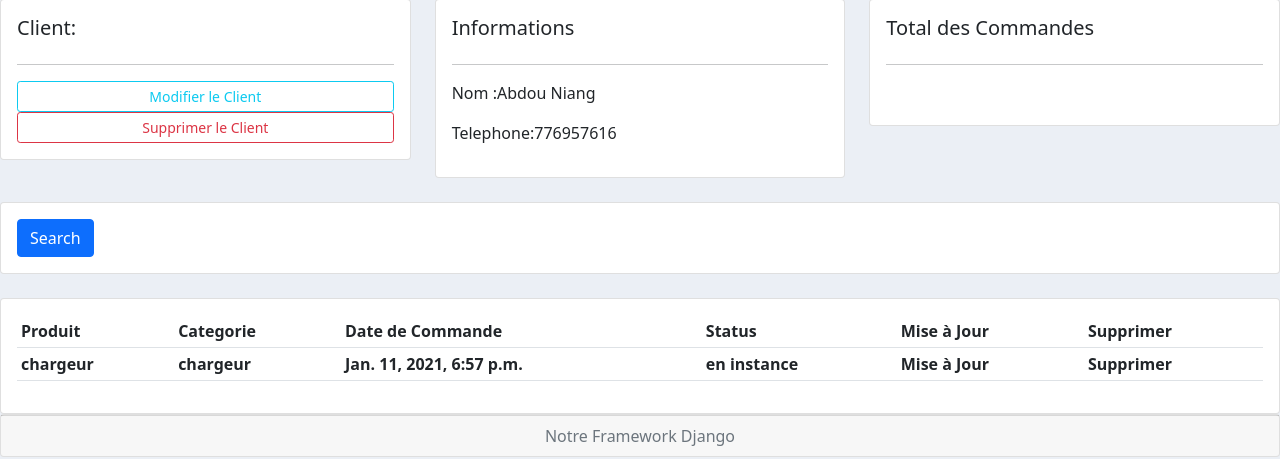
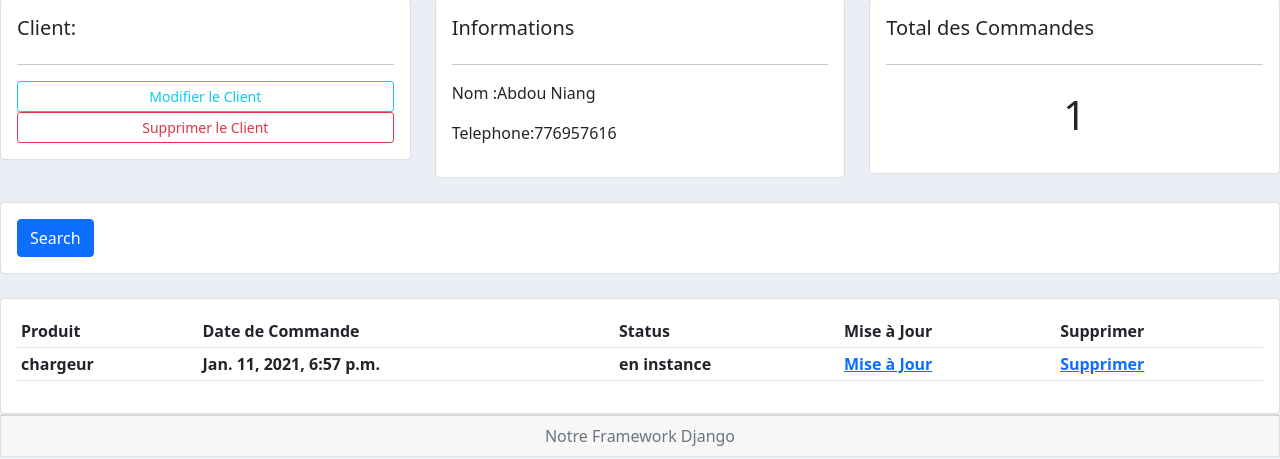
Before and after one commit to abdou70/Application_Django, a Django app: page /client/1 in a window 1280 px wide. Shown: the part 341-800 px from the top of the page. Run offline with Django 3.2, Linux system fonts and the light colour scheme; data comes from the database, SQL or seed files in the repository; lists and menus that the app fills with data are empty.

Commit message:
troisieme_commit

```diff
--- a/client/views.py
+++ b/client/views.py
@@ -8,5 +8,6 @@ from .models import Client
 def list_client(request,pk):
     client=Client.objects.get(id=pk)
     commande=client.commande_set.all()
-    context={'client':client,'commande':commande}
+    commande_total=commande.count()
+    context={'client':client,'commande':commande,'commande_total':commande_total}
     return render(request,'client/list_client.html',context)
--- a/templates/client/list_client.html
+++ b/templates/client/list_client.html
@@ -28,7 +28,7 @@
 		<div class="card card-body">
 			<h5>Total des Commandes</h5>
 			<hr>
-			<h1 style="text-align: center;padding: 10px"></h1>
+			<h1 style="text-align: center;padding: 10px">{{commande_total}}</h1>
 		</div>
 	</div>
 </div>
@@ -54,7 +54,6 @@
 			<table class="table table-sm">
 				<tr>
 					<th>Produit</th>
-					<th>Categorie</th>
 					<th>Date de Commande</th>
 					<th>Status</th>
 					<th>Mise à Jour</th>
@@ -64,11 +63,10 @@
 				     {% for commande in commande %}
 				<tr>
 					<th>{{ commande.produit }}</th>
-					<th>{{ commande.produit }}</th>
 					<th>{{ commande.date_creation }}</th>
 					<th>{{ commande.status }}</th>
-					<th>Mise à Jour</th>
-					<th>Supprimer</th>
+					<th><a href="#">Mise à Jour</a></th>
+					<th><a href="#">Supprimer</a></th>
 				</tr>
                     {% endfor %}
 			</table>
```
Also changed, not shown: 1 other file.
